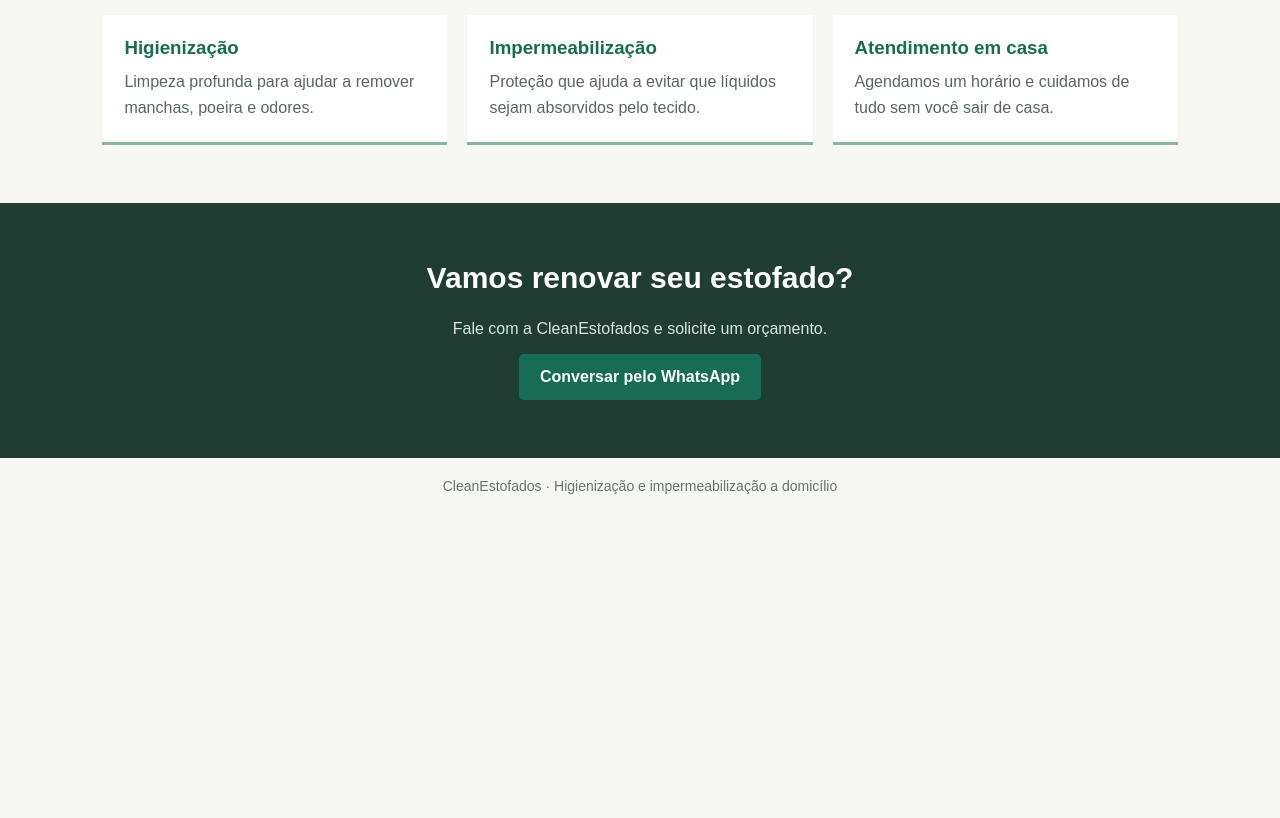
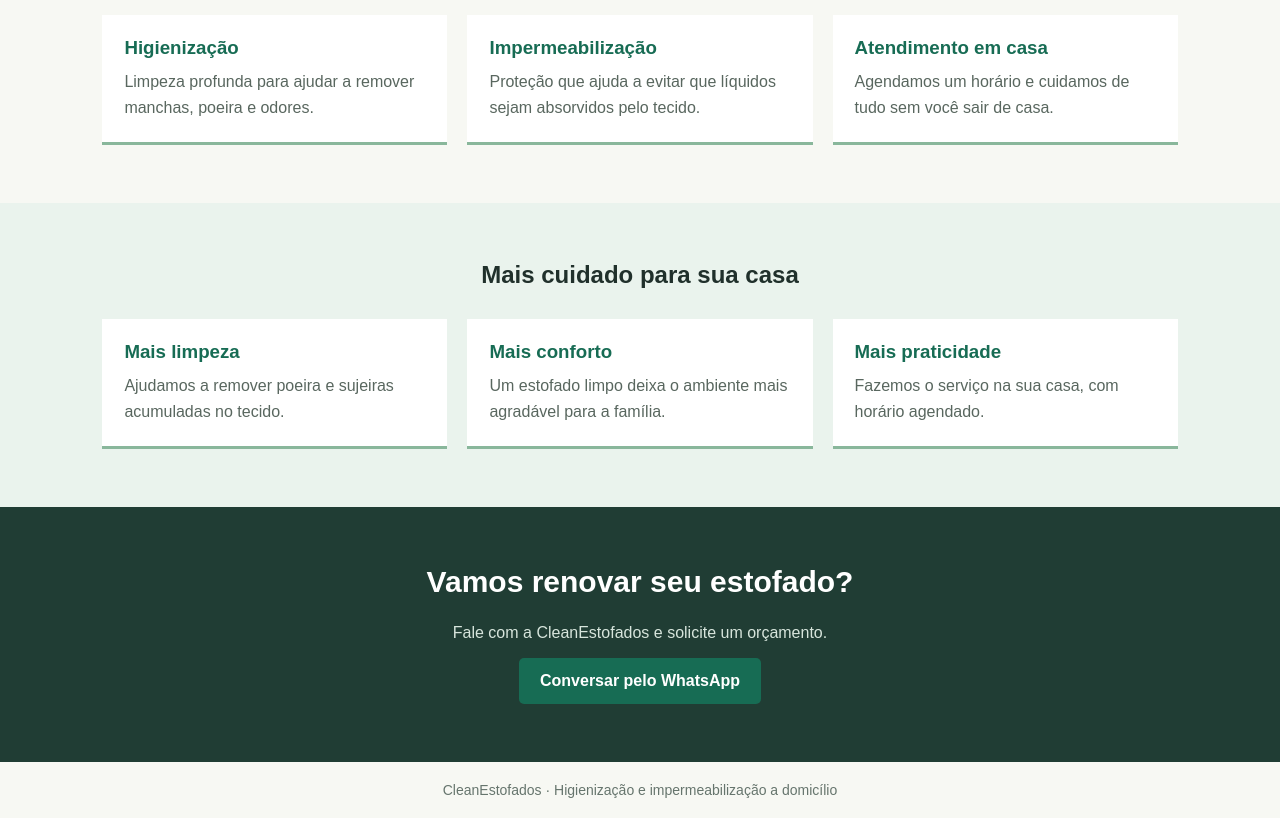
Before and after one commit to PdroHenr/ATIVIDADE_AVALIATIVA, a plain HTML site: page index.html in a window 1280 px wide. Shown: the part 673-1491 px from the top of the page. Before the commit the page ends 1187 px from the top, so only its background shows below. Drawn offline with Linux system fonts and the light colour scheme.

Commit message:
Cliente pediu para criar uma seção de beneficios e o link de menu

```diff
--- a/css/style.css
+++ b/css/style.css
@@ -28,6 +28,7 @@ nav a:hover { color: var(--cor-principal); }
 /* SERVICOS */
 section { padding: 58px 8%; }
 .services { text-align: center; }
+.benefits { text-align: center; background: #eaf3ed; }
 .services h2, .contact h2 { font-size: 30px; }
 .items { display: grid; grid-template-columns: repeat(3, 1fr); gap: 20px; margin-top: 30px; text-align: left; }
 .item { padding: 22px; background: #fff; border-bottom: 3px solid #89b79b; }
--- a/index.html
+++ b/index.html
@@ -8,17 +8,22 @@
   <script src="js/script.js" defer></script>
 </head>
 <body>
-  <header><a class="logo" href="#inicio">CleanEstofados</a><nav><a href="#servicos">Serviços</a><a href="#contato">Contato</a></nav></header>
+  <header><a class="logo" href="#inicio">CleanEstofados</a><nav><a href="#servicos">Serviços</a><a href="#beneficios">Benefícios</a><a href="#contato">Contato</a></nav></header>
   <main>
     <section class="hero" id="inicio">
       <div><p>HIGIENIZAÇÃO PROFISSIONAL A DOMICÍLIO</p><h1>Seu sofá limpo, sua casa renovada.</h1><p>Removemos sujeiras e odores e protegemos seus estofados com cuidado, praticidade e atendimento na sua casa.</p><a class="button" href="#contato">Peça seu orçamento</a></div>
-      <img class="photo" src="https://images.unsplash.com/photo-1555041469-a586c61ea9bc?auto=format&fit=crop&w=1000&q=85" alt="Sofá confortável em uma sala iluminada">
+      <img class="photo" src="https://showcleanhigienizacao.com.br/wp-content/uploads/2024/11/Limpeza-e-Higienizacao-de-Sofa.webp" alt="Sofá confortável em uma sala iluminada">
     </section>
     <section class="services" id="servicos"><h2>Cuidado completo para seus estofados</h2><div class="items">
       <article class="item"><h3>Higienização</h3><p>Limpeza profunda para ajudar a remover manchas, poeira e odores.</p></article>
       <article class="item"><h3>Impermeabilização</h3><p>Proteção que ajuda a evitar que líquidos sejam absorvidos pelo tecido.</p></article>
       <article class="item"><h3>Atendimento em casa</h3><p>Agendamos um horário e cuidamos de tudo sem você sair de casa.</p></article>
     </div></section>
+    <section class="benefits" id="beneficios"><h2>Mais cuidado para sua casa</h2><div class="items">
+      <article class="item"><h3>Mais limpeza</h3><p>Ajudamos a remover poeira e sujeiras acumuladas no tecido.</p></article>
+      <article class="item"><h3>Mais conforto</h3><p>Um estofado limpo deixa o ambiente mais agradável para a família.</p></article>
+      <article class="item"><h3>Mais praticidade</h3><p>Fazemos o serviço na sua casa, com horário agendado.</p></article>
+    </div></section>
     <section class="contact" id="contato"><h2>Vamos renovar seu estofado?</h2><p>Fale com a CleanEstofados e solicite um orçamento.</p><a class="button" id="whatsapp" href="https://wa.me/?text=Ol%C3%A1!%20Quero%20um%20or%C3%A7amento%20para%20meu%20estofado.">Conversar pelo WhatsApp</a></section>
   </main>
   <footer>CleanEstofados · Higienização e impermeabilização a domicílio</footer>
```
